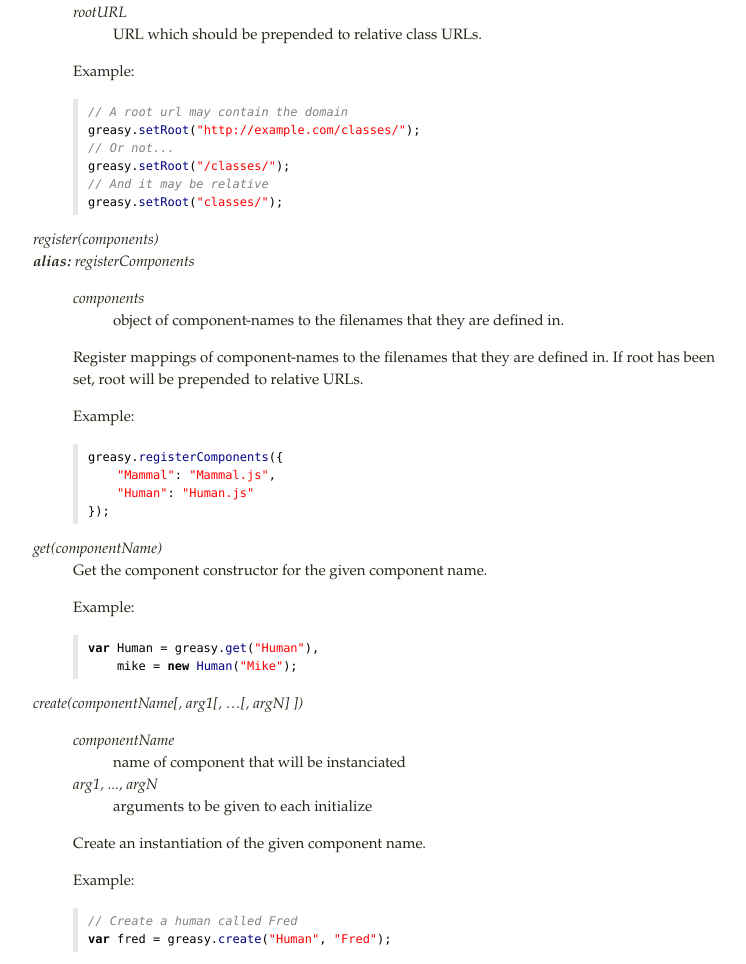
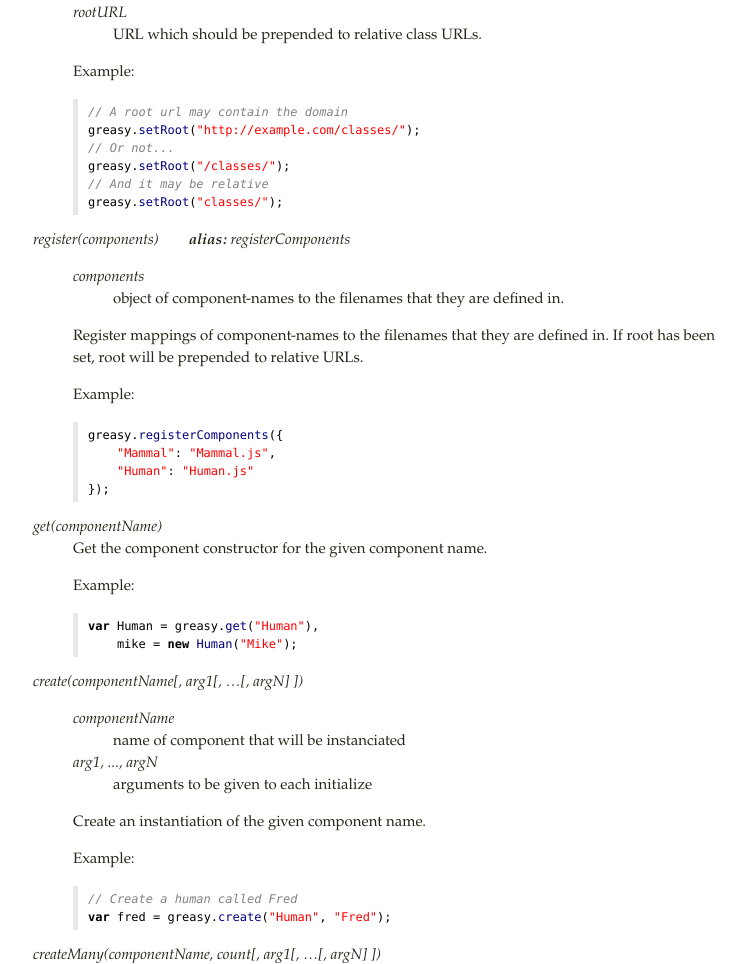
Before and after one commit to FlamingTempura/greasy.js, a plain HTML site: page index.html in a window 1280 px wide. Shown: the part 2607-3571 px from the top of the page, without its empty margins (17-763 px from the left). Drawn offline with Linux system fonts and the light colour scheme.

Commit message:
Style fix.

```diff
--- a/index.html
+++ b/index.html
@@ -55,6 +55,10 @@
 
         .download {
             float: right;
+        }
+        .alias {
+            display: inline-block;
+            margin-left: 30px;
         }
 
     </style>
```
